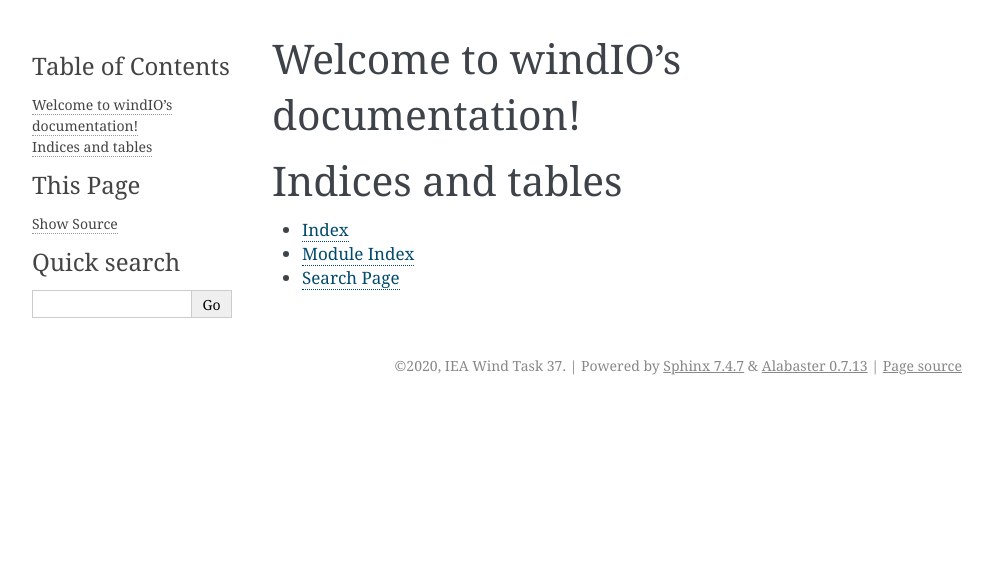
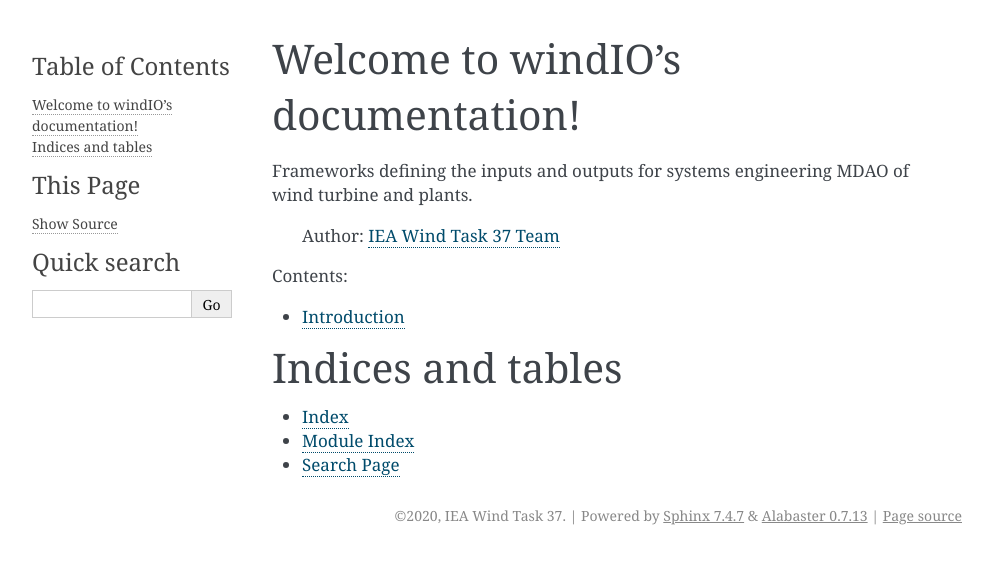
Before and after one commit to IEAWindTask37/windIO, a Sphinx documentation site: the page built from docs/index.rst, in a window 1280 px wide. Shown: the top 564 px of the page, without its empty margins (148-1141 px from the left). Built offline with Sphinx 7.4.7, drawn with Linux system fonts in a browser that asks for light colours.

```diff
--- a/docs/index.rst
+++ b/docs/index.rst
@@ -6,10 +6,17 @@
 Welcome to windIO's documentation!
 ==================================
 
+.. only:: html
+
+Frameworks defining the inputs and outputs for systems engineering MDAO of wind turbine and plants.
+
+    Author: `IEA Wind Task 37 Team <mailto:pietro.bortolotti@nrel.gov>`_
+
 .. toctree::
    :maxdepth: 2
    :caption: Contents:
 
+   intro
 
 
 Indices and tables
--- /dev/null
+++ b/docs/intro.rst
@@ -0,0 +1,4 @@
+Introduction
+------------
+
+The repository defines two json-schemas, one for the turbine and one for the plant, to enforce an ontology of how the files should be organized. The reference wind turbines designed within work package 2 of the IEA Wind Task 37 are checked against the schema through unit testing.
```
Also changed, not shown: README.md (+11 -0 lines).
